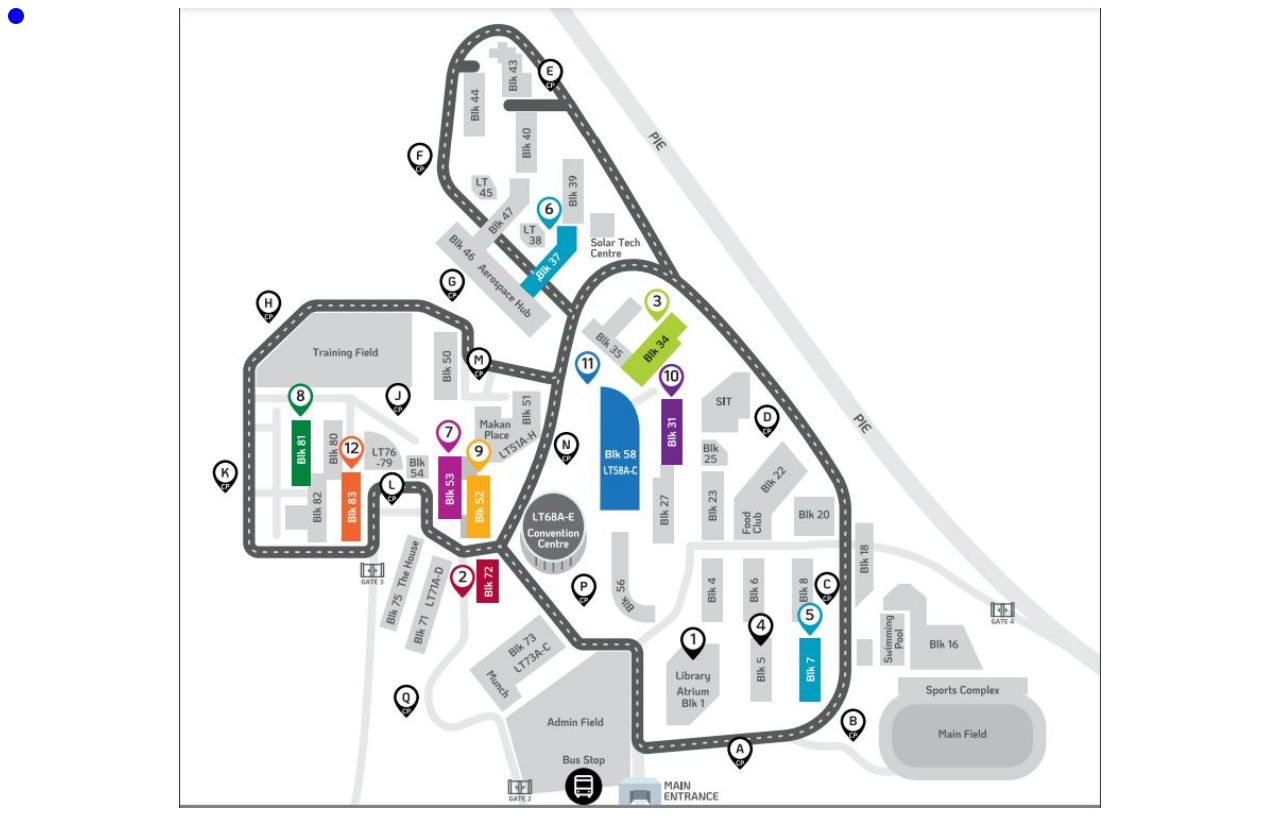
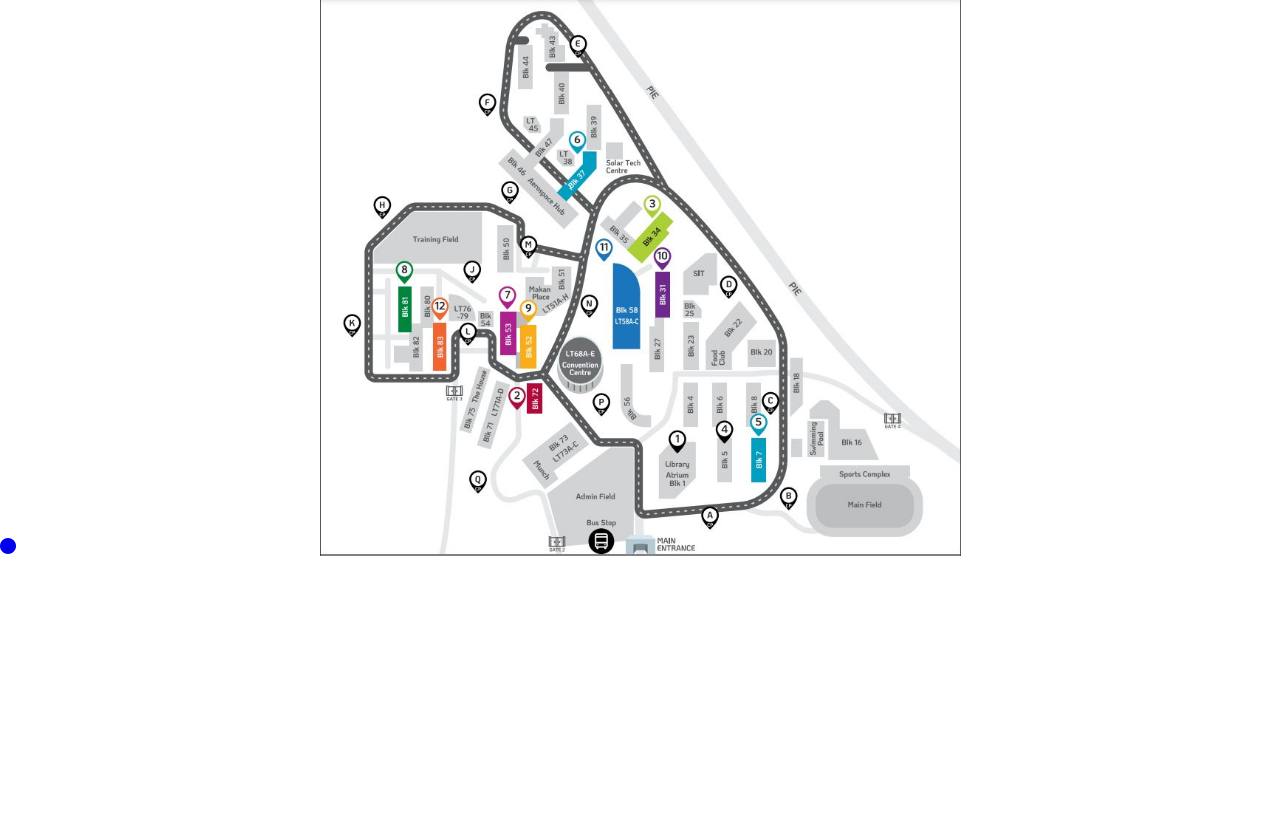
Before and after one commit to OIIAM/Assignment-_2_ID, a plain HTML site: page index.html in a window 1280 px wide. Drawn offline with Linux system fonts and the light colour scheme.

Commit message:
modified:   style.css

```diff
--- a/style.css
+++ b/style.css
@@ -1,11 +1,24 @@
+ body {
+  margin: 0;
+ }
+ .container{
+  position: relative;
+
+  max-width: 900px;
+ }
  /*Background*/
  .bgimg{
     background-image:url("Images/NP_School_Map.JPG");
     background-size: contain;
     background-repeat:no-repeat;
     background-position: center;
-    height:100vh;
+
+    width: 100%;
+    padding-top: 42%;
+
+    margin: 0 auto;
   }
+
   /* .centered {
     position: absolute;
     top: 50%;
```
